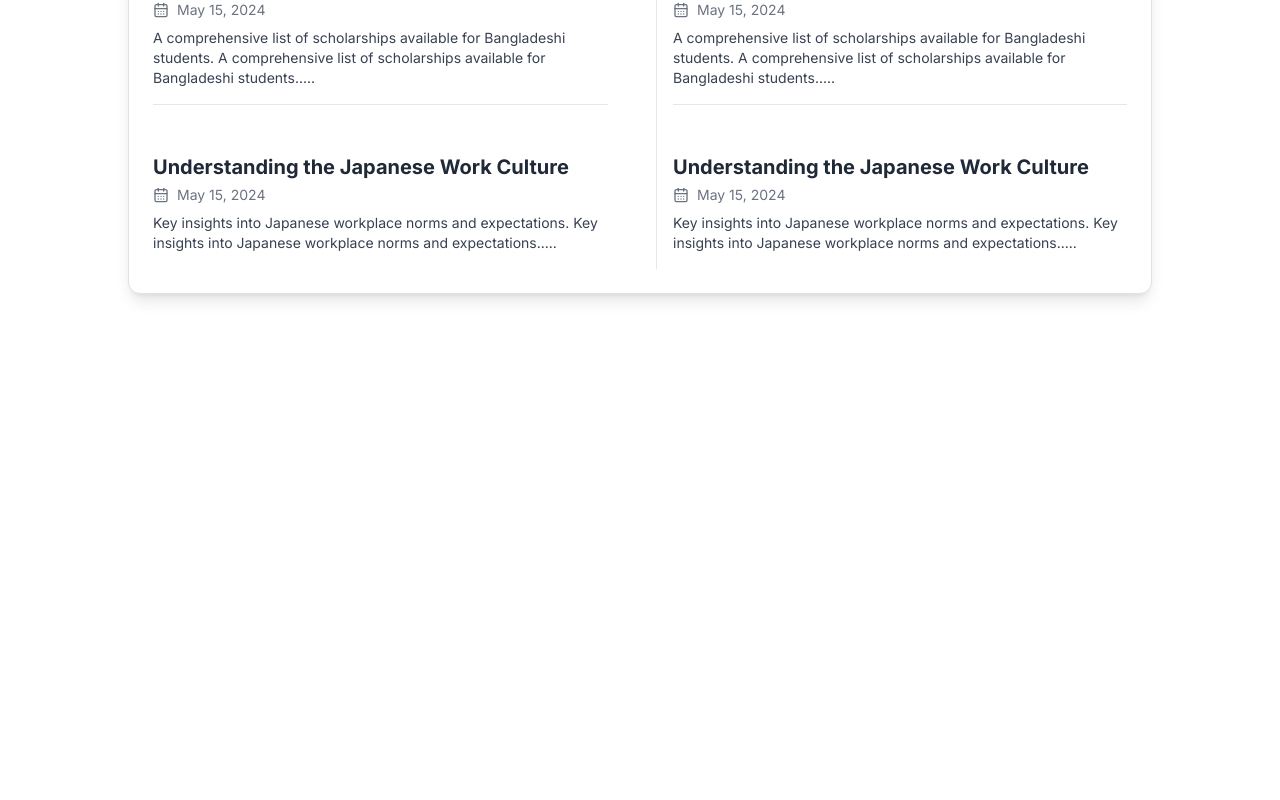
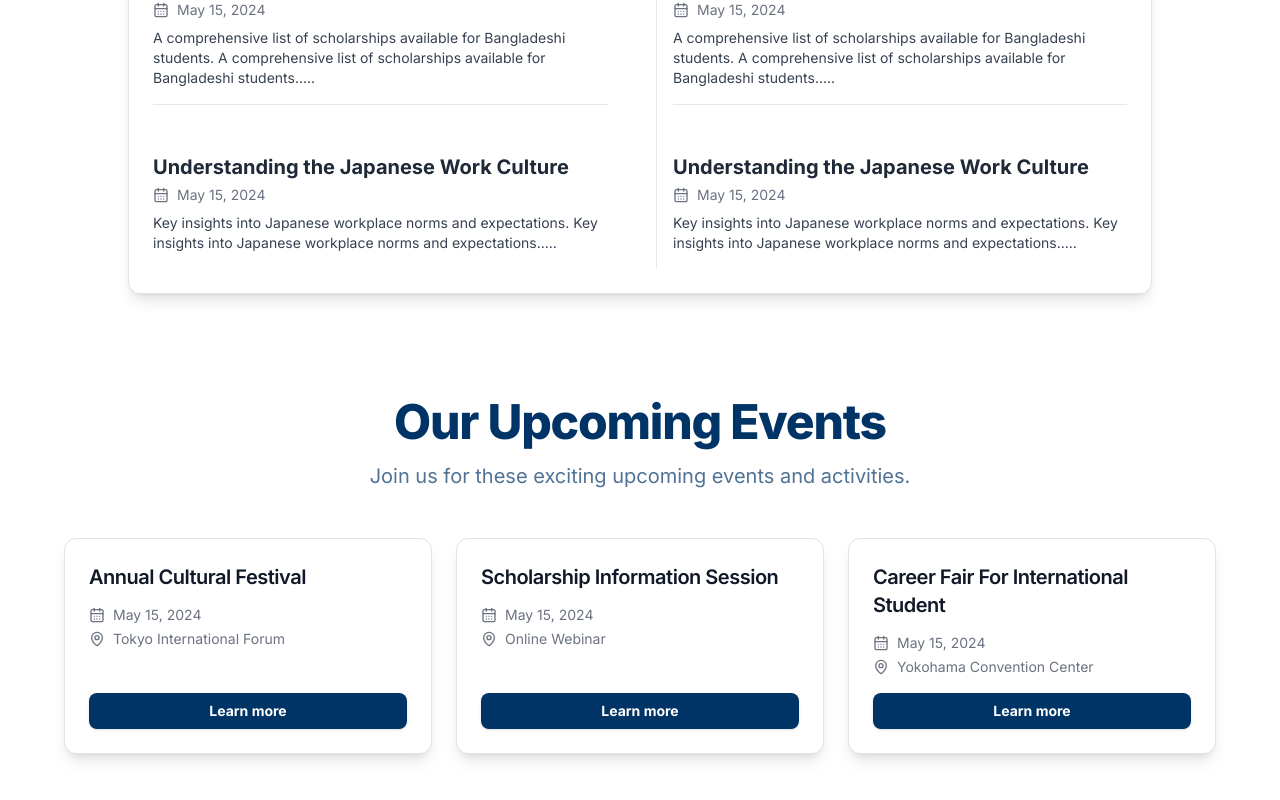
Before and after one commit to sakib-xrz/bssaj-frontend, a Next.js app: page / in a window 1280 px wide. Shown: the part 1746-2546 px from the top of the page. Before the commit the page ends 2112 px from the top, so only its background shows below. Built offline with nearby package versions, Linux system fonts and the light colour scheme.

Commit message:
upcoming events section done

```diff
--- /dev/null
+++ b/app/(public)/_components/upcomingEvents.tsx
@@ -0,0 +1,81 @@
+import {
+  Card,
+  CardContent,
+  CardDescription,
+  CardHeader,
+  CardTitle,
+} from "@/components/ui/card";
+import { CalendarDaysIcon, MapPinIcon } from "lucide-react";
+import { Button } from "@/components/ui/button";
+
+interface EventCardProps {
+  title: string;
+  date: string;
+  location: string;
+}
+
+const eventCards: EventCardProps[] = [
+  {
+    title: "Annual Cultural Festival",
+    date: "May 15, 2024",
+    location: "Tokyo International Forum",
+  },
+  {
+    title: "Scholarship Information Session",
+    date: "May 15, 2024",
+    location: "Online Webinar",
+  },
+  {
+    title: "Career Fair For International Student",
+    date: "May 15, 2024",
+    location: "Yokohama Convention Center",
+  },
+];
+
+const UpcomingEvents: React.FC = () => {
+  return (
+    <div className="container mx-auto p-4 md:p-8 flex flex-col items-center mb-10">
+      <div className="text-center mb-12">
+        <h1 className="text-4xl md:text-5xl font-extrabold text-primary mb-4 tracking-tight">
+          Our Upcoming Events
+        </h1>
+        <p className="text-lg md:text-xl text-muted-foreground max-w-3xl mx-auto leading-relaxed">
+          Join us for these exciting upcoming events and activities.
+        </p>
+      </div>
+
+      {/* Cards Section */}
+      <div className="grid grid-cols-1 md:grid-cols-2 lg:grid-cols-3 gap-6 w-full max-w-6xl">
+        {eventCards.map((event, index) => (
+          <Card
+            key={index}
+            className="flex flex-col p-6 rounded-xl shadow-lg hover:shadow-xl transition-shadow duration-300"
+          >
+            <CardHeader className="p-0 pb-4">
+              <CardTitle className="text-xl font-semibold text-gray-900 mb-2">
+                {event.title}
+              </CardTitle>
+              <CardDescription className="flex flex-col items-start space-y-1">
+                <span className="flex items-center text-sm text-gray-500">
+                  <CalendarDaysIcon className="mr-2 h-4 w-4" />
+                  {event.date}
+                </span>
+                <span className="flex items-center text-sm text-gray-500">
+                  <MapPinIcon className="mr-2 h-4 w-4" />
+                  {event.location}
+                </span>
+              </CardDescription>
+            </CardHeader>
+            <CardContent className="p-0 mt-auto">
+              <Button className="w-full bg-primary hover:bg-blue-700 text-white font-bold py-2 px-4 rounded-lg transition-colors duration-200">
+                Learn more
+              </Button>
+            </CardContent>
+          </Card>
+        ))}
+      </div>
+    </div>
+  );
+};
+
+export default UpcomingEvents;
--- a/app/(public)/page.tsx
+++ b/app/(public)/page.tsx
@@ -3,6 +3,7 @@ import Hero from "@/app/(public)/_components/hero";
 import React from "react";
 import ArticleList from "./_components/articleList";
 import OurMission from "./_components/ourMission";
+import UpcomingEvents from "./_components/upcomingEvents";
 
 export default function Home() {
   return (
@@ -10,6 +11,7 @@ export default function Home() {
       <Hero />
       <OurMission />
       <ArticleList />
+      <UpcomingEvents />
     </div>
   );
 }
```
